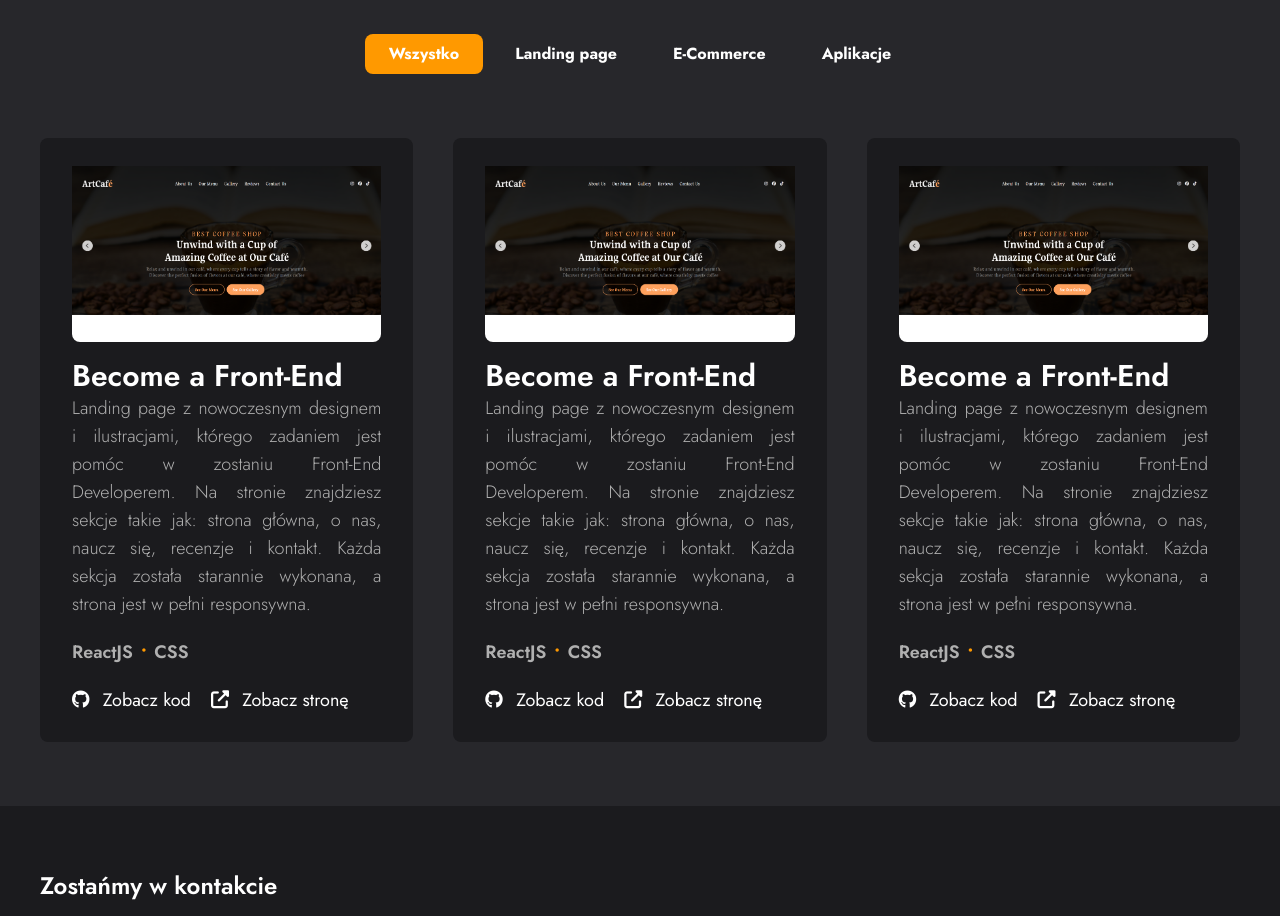
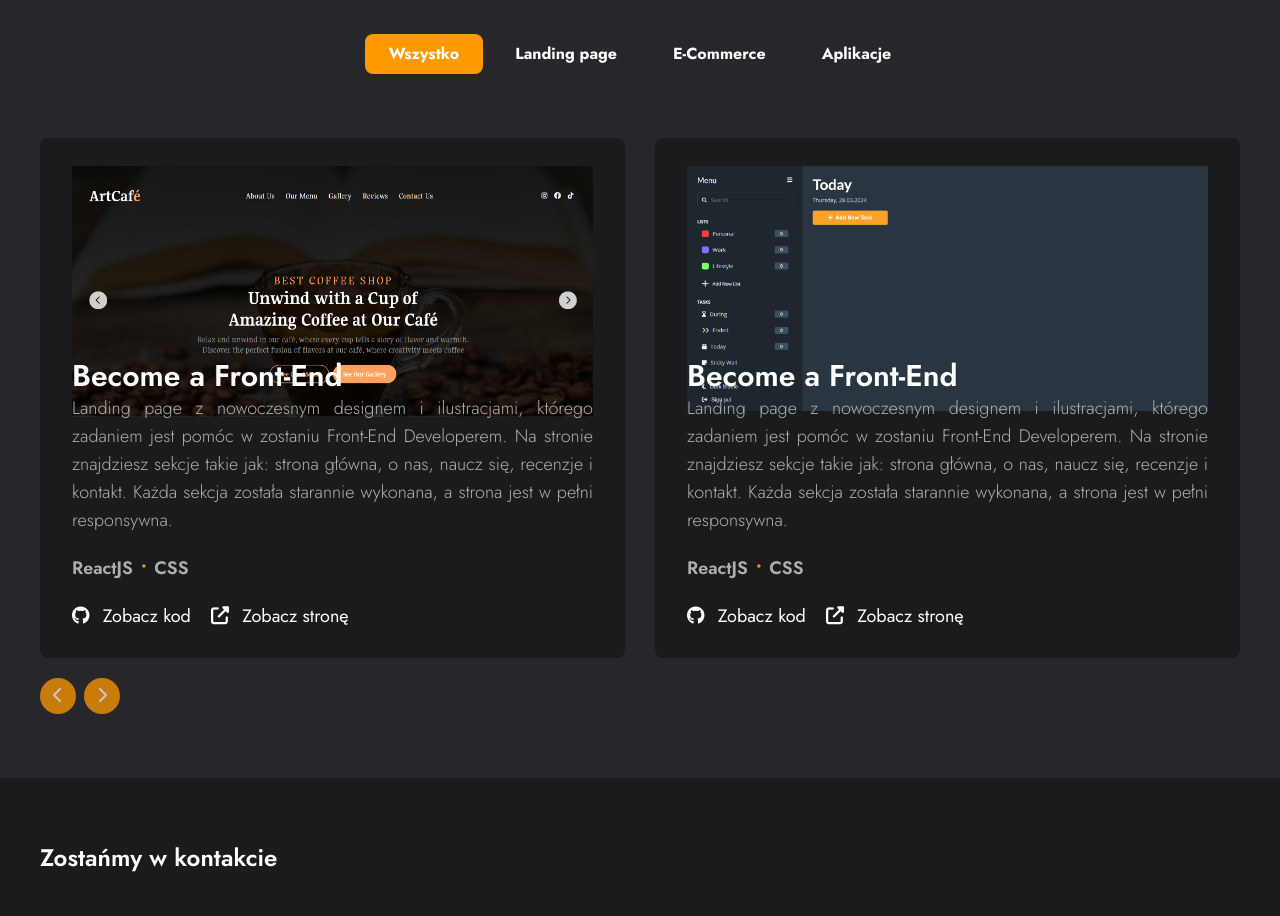
Before and after one commit to lis3q/Portfolio, a React (Create React App) app: page / in a window 1280 px wide. Shown: the part 2020-2936 px from the top of the page. Built offline with nearby package versions, Linux system fonts and the light colour scheme.

Commit message:
I made projects section using SwiperJS library.

```diff
--- a/package.json
+++ b/package.json
@@ -14,6 +14,7 @@
     "react": "^18.2.0",
     "react-dom": "^18.2.0",
     "react-scripts": "5.0.1",
+    "swiper": "^11.1.0",
     "typescript": "^4.9.5",
     "web-vitals": "^2.1.4"
   },
--- a/src/components/projects.tsx
+++ b/src/components/projects.tsx
@@ -1,3 +1,24 @@
+import { Swiper, SwiperSlide, useSwiper } from 'swiper/react';
+
+import 'swiper/css';
+import 'swiper/css/navigation';
+import 'swiper/css/pagination';
+
+const SwiperButtonNext = () => {
+    const swiper = useSwiper();
+    return <button className="w-9 h-9 text-white font-semibold cursor-pointer rounded-full bg-primary opacity-75 hover:opacity-100 ease duration-200" onClick={() => swiper.slideNext()}>
+                <i className="fa-solid fa-chevron-right"></i>
+            </button>;
+};
+
+const SwiperButtonPrev = () => {
+    const swiper = useSwiper();
+    return <button className="mt-5 mr-2 w-9 h-9 text-white font-semibold cursor-pointer rounded-full bg-primary opacity-75 hover:opacity-100 ease duration-200" onClick={() => swiper.slidePrev()}>
+                <i className="fa-solid fa-chevron-left"></i>
+            </button>;
+};
+
+
 export const Projects = () => {
     return (
         <section className="projects px-5 py-6 sm:py-16 sm:px-10 bg-lightBg" id="projects">
@@ -17,10 +38,26 @@ export const Projects = () => {
                 </div>
 
                 {/* Projects */}
-                <div className="projects grid grid-cols-1 sm:grid-cols-3 gap-10 items-center justify-center">
+                <Swiper
+                    className="w-full"
+                    loop={true}
+                    spaceBetween={30}
+                    slidesPerView={3}
+                    breakpoints={{
+                        0: {
+                            slidesPerView: 1,
+                        },
+                        768: {
+                            slidesPerView: 2,
+                        },
+                        1366: {
+                            slidesPerView: 3,
+                        }
+                        }}
+                >
 
                     {/* Project */}
-                    <div className="project bg-darkBg px-8 py-7 rounded-lg">
+                    <SwiperSlide className="bg-darkBg px-8 py-7 rounded-lg">
                         <div className="image h-44 bg-white rounded-lg mb-4"><img src="img/projectsimg/project1.png" alt="project image"></img></div>
                             <h1 className="text-white font-semibold text-3xl">Become a Front-End</h1>
                             <p className="text-text font-light text-lg text-justify">Landing page z nowoczesnym designem i ilustracjami, którego zadaniem jest pomóc w zostaniu Front-End Developerem. Na stronie znajdziesz sekcje takie jak: strona główna, o nas, naucz się, recenzje i kontakt. Każda sekcja została starannie wykonana, a strona jest w pełni responsywna.</p>
@@ -33,10 +70,42 @@ export const Projects = () => {
                             <a href="https://github.com/lis3q" target="_blank" className="hover:text-primary ease duration-200"><i className="fa-brands fa-github mr-2"></i> Zobacz kod</a>
                             <a href="#!" target="_blank" className="hover:text-primary ease duration-200"><i className="fa-solid fa-up-right-from-square mr-2"></i> Zobacz stronę</a>
                         </div>
-                    </div>
+                    </SwiperSlide>
 
                     {/* Project */}
-                    <div className="project bg-darkBg px-8 py-7 rounded-lg">
+                    <SwiperSlide className="bg-darkBg px-8 py-7 rounded-lg">
+                        <div className="image h-44 bg-white rounded-lg mb-4"><img src="img/projectsimg/project2.png" alt="project image"></img></div>
+                            <h1 className="text-white font-semibold text-3xl">Become a Front-End</h1>
+                            <p className="text-text font-light text-lg text-justify">Landing page z nowoczesnym designem i ilustracjami, którego zadaniem jest pomóc w zostaniu Front-End Developerem. Na stronie znajdziesz sekcje takie jak: strona główna, o nas, naucz się, recenzje i kontakt. Każda sekcja została starannie wykonana, a strona jest w pełni responsywna.</p>
+                        <div className="technologies flex gap-2 font-semibold text-text text-lg mt-5">
+                            <h3>ReactJS</h3>
+                            <span className="text-primary font-bold">•</span>
+                            <h3>CSS</h3>
+                        </div>
+                        <div className="buttons flex gap-5 text-white text-lg mt-5">
+                            <a href="https://github.com/lis3q" target="_blank" className="hover:text-primary ease duration-200"><i className="fa-brands fa-github mr-2"></i> Zobacz kod</a>
+                            <a href="#!" target="_blank" className="hover:text-primary ease duration-200"><i className="fa-solid fa-up-right-from-square mr-2"></i> Zobacz stronę</a>
+                        </div>
+                    </SwiperSlide>
+
+                    {/* Project */}
+                    <SwiperSlide className="bg-darkBg px-8 py-7 rounded-lg">
+                        <div className="image h-44 bg-white rounded-lg mb-4"><img src="img/projectsimg/project3.png" alt="project image"></img></div>
+                            <h1 className="text-white font-semibold text-3xl">Become a Front-End</h1>
+                            <p className="text-text font-light text-lg text-justify">Landing page z nowoczesnym designem i ilustracjami, którego zadaniem jest pomóc w zostaniu Front-End Developerem. Na stronie znajdziesz sekcje takie jak: strona główna, o nas, naucz się, recenzje i kontakt. Każda sekcja została starannie wykonana, a strona jest w pełni responsywna.</p>
+                        <div className="technologies flex gap-2 font-semibold text-text text-lg mt-5">
+                            <h3>ReactJS</h3>
+                            <span className="text-primary font-bold">•</span>
+                            <h3>CSS</h3>
+                        </div>
+                        <div className="buttons flex gap-5 text-white text-lg mt-5">
+                            <a href="https://github.com/lis3q" target="_blank" className="hover:text-primary ease duration-200"><i className="fa-brands fa-github mr-2"></i> Zobacz kod</a>
+                            <a href="#!" target="_blank" className="hover:text-primary ease duration-200"><i className="fa-solid fa-up-right-from-square mr-2"></i> Zobacz stronę</a>
+                        </div>
+                    </SwiperSlide>
+
+                    {/* Project */}
+                    <SwiperSlide className="bg-darkBg px-8 py-7 rounded-lg">
                         <div className="image h-44 bg-white rounded-lg mb-4"><img src="img/projectsimg/project1.png" alt="project image"></img></div>
                             <h1 className="text-white font-semibold text-3xl">Become a Front-End</h1>
                             <p className="text-text font-light text-lg text-justify">Landing page z nowoczesnym designem i ilustracjami, którego zadaniem jest pomóc w zostaniu Front-End Developerem. Na stronie znajdziesz sekcje takie jak: strona główna, o nas, naucz się, recenzje i kontakt. Każda sekcja została starannie wykonana, a strona jest w pełni responsywna.</p>
@@ -49,10 +118,10 @@ export const Projects = () => {
                             <a href="https://github.com/lis3q" target="_blank" className="hover:text-primary ease duration-200"><i className="fa-brands fa-github mr-2"></i> Zobacz kod</a>
                             <a href="#!" target="_blank" className="hover:text-primary ease duration-200"><i className="fa-solid fa-up-right-from-square mr-2"></i> Zobacz stronę</a>
                         </div>
-                    </div>
+                    </SwiperSlide>
 
                     {/* Project */}
-                    <div className="project bg-darkBg px-8 py-7 rounded-lg">
+                    <SwiperSlide className="bg-darkBg px-8 py-7 rounded-lg">
                         <div className="image h-44 bg-white rounded-lg mb-4"><img src="img/projectsimg/project1.png" alt="project image"></img></div>
                             <h1 className="text-white font-semibold text-3xl">Become a Front-End</h1>
                             <p className="text-text font-light text-lg text-justify">Landing page z nowoczesnym designem i ilustracjami, którego zadaniem jest pomóc w zostaniu Front-End Developerem. Na stronie znajdziesz sekcje takie jak: strona główna, o nas, naucz się, recenzje i kontakt. Każda sekcja została starannie wykonana, a strona jest w pełni responsywna.</p>
@@ -65,10 +134,13 @@ export const Projects = () => {
                             <a href="https://github.com/lis3q" target="_blank" className="hover:text-primary ease duration-200"><i className="fa-brands fa-github mr-2"></i> Zobacz kod</a>
                             <a href="#!" target="_blank" className="hover:text-primary ease duration-200"><i className="fa-solid fa-up-right-from-square mr-2"></i> Zobacz stronę</a>
                         </div>
-                    </div>
+                    </SwiperSlide>
 
+                    <SwiperButtonPrev></SwiperButtonPrev>
+                    <SwiperButtonNext></SwiperButtonNext>
 
-                </div>
+                </Swiper>
+
             </div>
 
         </section>
```
Also changed, not shown: 1 other file (tests, documents, lock files or other folders). Lines whose indentation alone changed are shown as unchanged.
